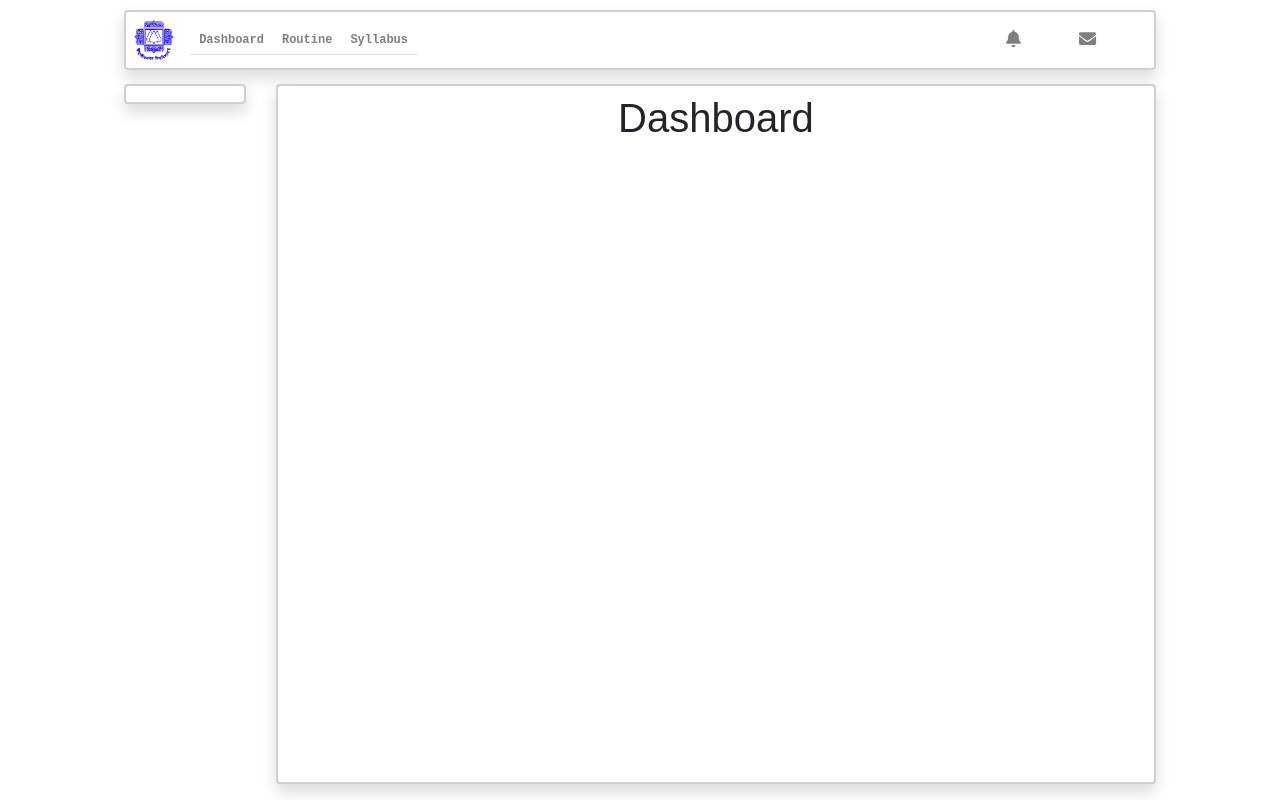
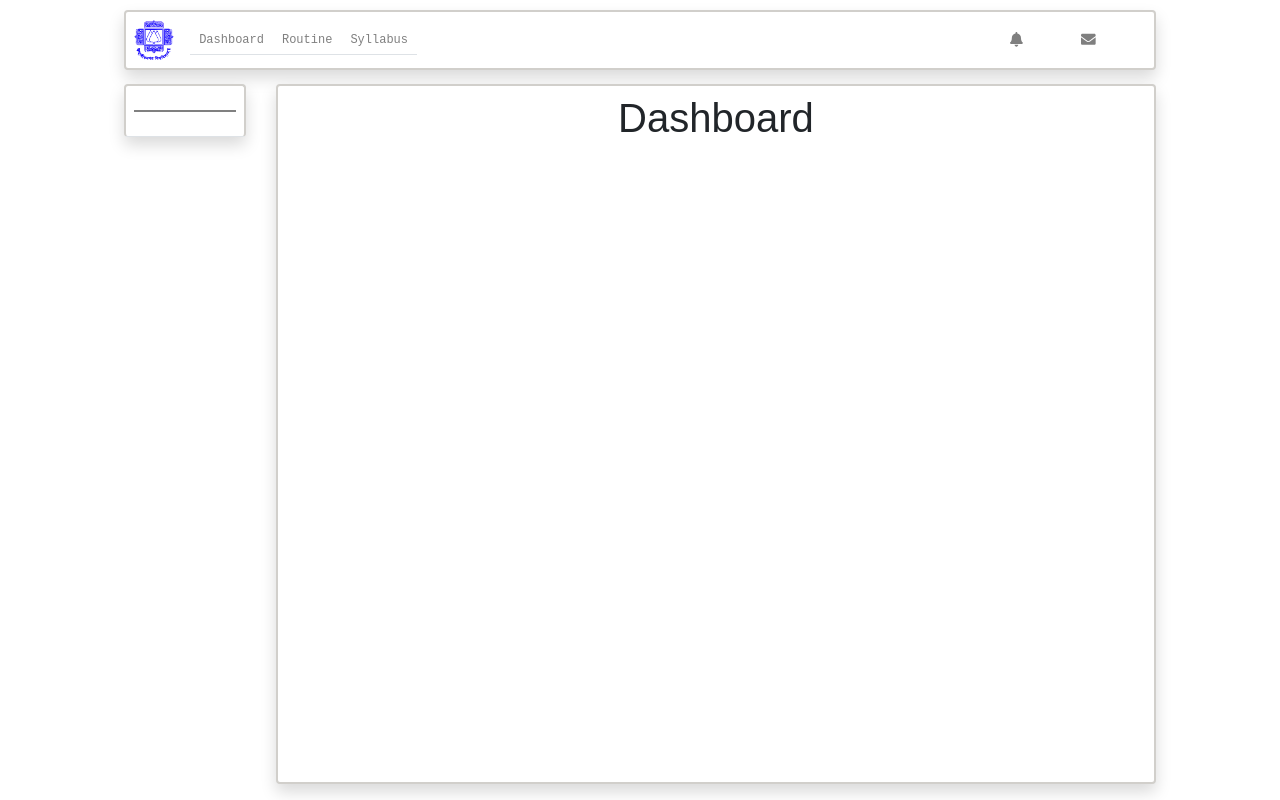
Before and after one commit to kmtusher97/Office-Management-Application-for-CSEJU, a React (Create React App) app in the folder cseju-office-management-app/: page / in a window 1280 px wide. Built offline with nearby package versions, Linux system fonts and the light colour scheme.

Commit message:
Change Styles for Sidebad

```diff
--- a/cseju-office-management-app/src/components/layout/Sidebar.css
+++ b/cseju-office-management-app/src/components/layout/Sidebar.css
@@ -6,9 +6,9 @@
 }
 
 a.nav-link {
-  font-size: 0.8rem;
+  font-size: 11px;
   font-family: "Courier New", Courier, monospace;
-  font-weight: bold;
+  color: black;
   text-align: left;
   padding: 5px;
 }
--- a/cseju-office-management-app/src/components/layout/Sidebar.js
+++ b/cseju-office-management-app/src/components/layout/Sidebar.js
@@ -3,6 +3,8 @@ import { Nav } from "react-bootstrap";
 import "./Sidebar.css";
 
 import SidebarRouting from "../../route/SidebarRouting";
+import { Row } from "react-bootstrap";
+import { Col } from "react-bootstrap";
 
 class Sidebar extends Component {
   constructor(props) {
@@ -14,7 +16,7 @@ class Sidebar extends Component {
   render() {
     return (
       <Nav
-        variant="pills"
+        variant="tabs"
         defaultActiveKey={
           "/" +
           this.state.pathnameComponents[1] +
@@ -23,7 +25,16 @@ class Sidebar extends Component {
         }
         className="sidebar flex-column shadow p-2 mb-1 bg-white rounded "
       >
-        <SidebarRouting />
+        <Row>
+          <Col md={12}>
+            <SidebarRouting />
+          </Col>
+        </Row>
+        <Row>
+          <Col md={12}>
+            <hr style={{ border: "1px solid gray", padding: "0px" }} />
+          </Col>
+        </Row>
       </Nav>
     );
   }
```
